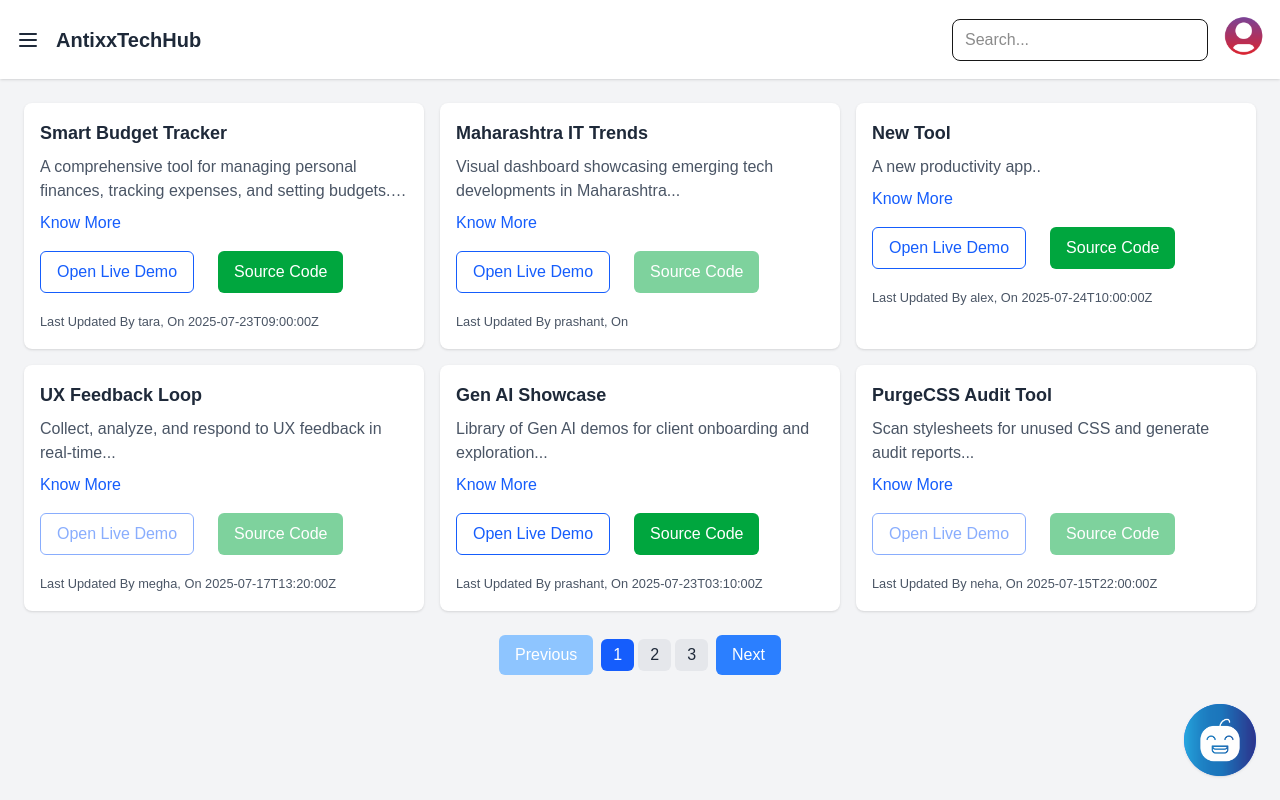
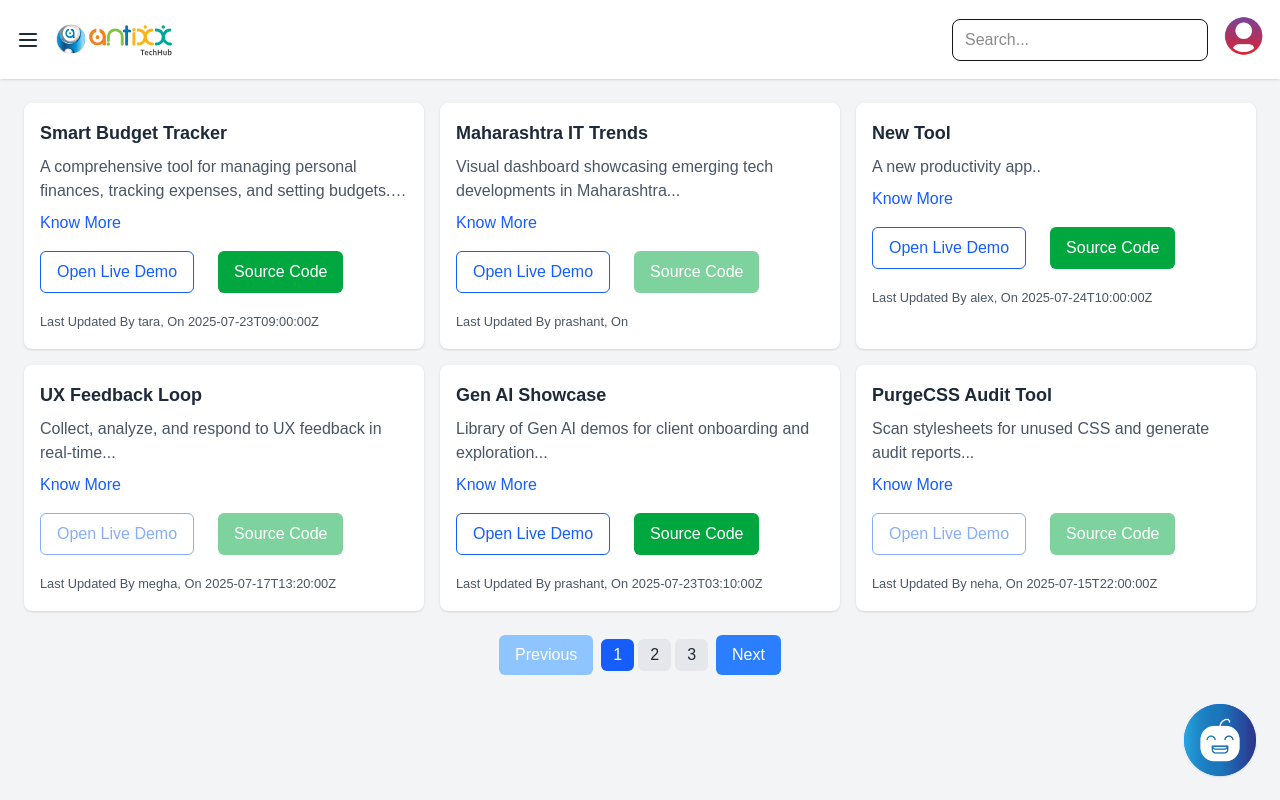
Before and after one commit to MonikaChandgude/Example-repository, a Next.js app: page /dashboard in a window 1280 px wide. Built offline with nearby package versions, Linux system fonts and the light colour scheme.

Commit message:
Logo update

```diff
--- a/src/component/Chatboat.js
+++ b/src/component/Chatboat.js
@@ -98,7 +98,7 @@ const handleSend = async (e) => {
 
     {/* Header */}
     <div className="relative flex justify-between items-center bg-blue-300 text-white p-4 rounded-t-lg">
-      <h2 className="text-lg font-bold">💬 AntixxTachHub ChatBot</h2>
+      <h2 className="text-lg font-bold">💬 ATH <Agent></Agent></h2>
       <button onClick={() => setIsOpen(false)}>✖</button>
     </div>
 
--- a/src/component/Header.js
+++ b/src/component/Header.js
@@ -1,4 +1,4 @@
-'use client';
+"use client";
 import { useState } from "react";
 
 const Header = ({ toggleSidebar, isSidebarOpen }) => {
@@ -22,11 +22,20 @@ const Header = ({ toggleSidebar, isSidebarOpen }) => {
               strokeLinecap="round"
               strokeLinejoin="round"
               strokeWidth="2"
-              d={isSidebarOpen ? "M6 18L18 6M6 6l12 12" : "M4 6h16M4 12h16M4 18h16"}
+              d={
+                isSidebarOpen
+                  ? "M6 18L18 6M6 6l12 12"
+                  : "M4 6h16M4 12h16M4 18h16"
+              }
             ></path>
           </svg>
         </button>
-        <h1 className="text-xl font-semibold text-gray-800">AntixxTechHub</h1>
+        {/* <h1 className="text-xl font-semibold text-gray-800">AntixxTechHub</h1> */}
+        <img
+          src="/asset/company_logo.svg" // Update with your actual logo path
+          alt="Company Logo"
+          className="h-8 w-auto"
+        />
       </div>
       <div className="flex items-center gap-4">
         <input
```
Also changed, not shown: public/asset/company_logo.svg (added).
